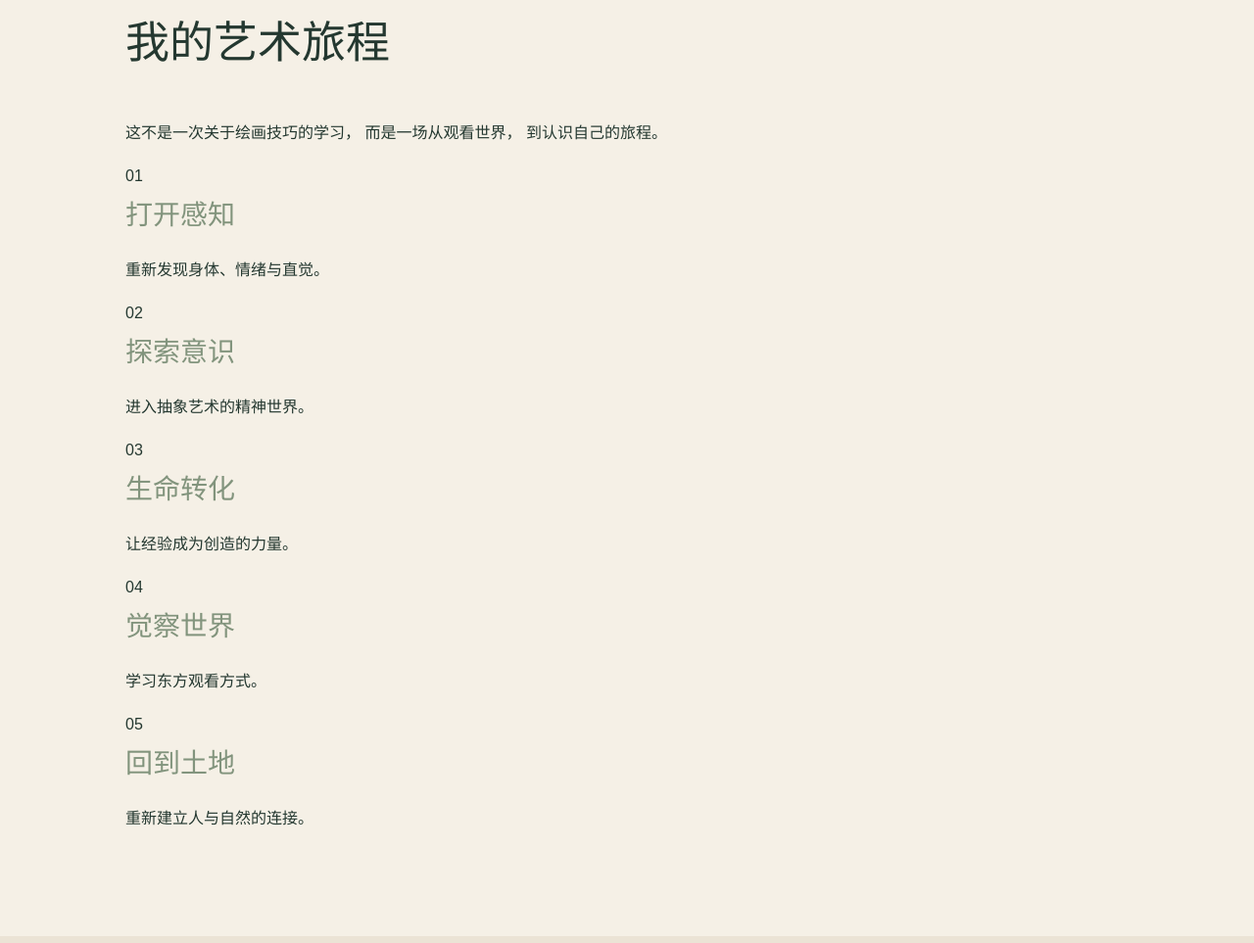
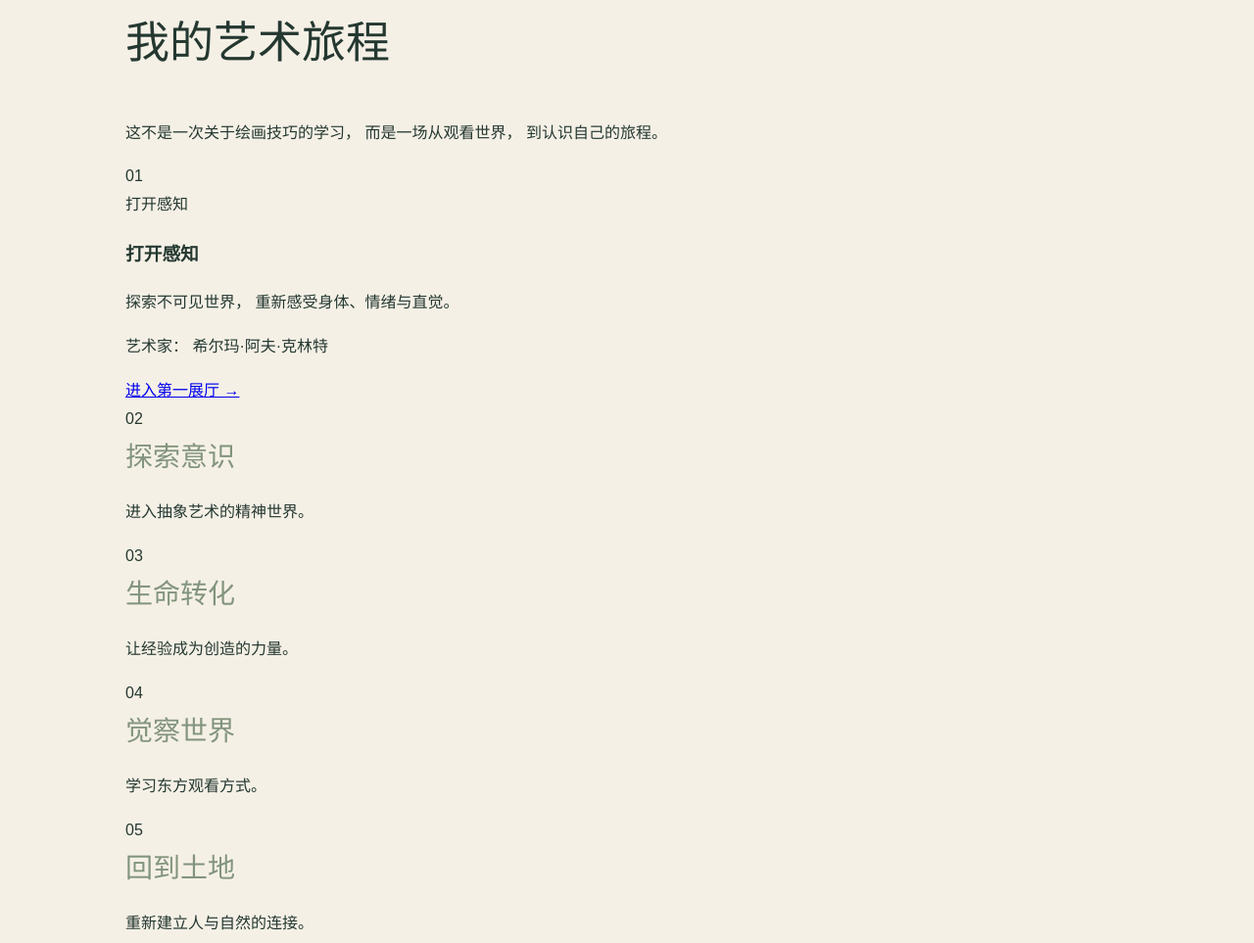
Before and after one commit to resembleth/kanjian-neizai-gallery, a plain HTML site: page index.html in a window 1280 px wide. Shown: the part 924-1887 px from the top of the page at 98% size. Drawn offline with Linux system fonts and the light colour scheme.

Commit message:
Update index.html

```diff
--- a/index.html
+++ b/index.html
@@ -117,20 +117,59 @@ href="students/xiaoyu.html">
 <div class="journey">
 
 
-<div>
+<div class="journey-item">
+
+
+<div class="journey-title">
 
 01
 
 <br>
 
-<span>打开感知</span>
-
-<p>
-重新发现身体、情绪与直觉。
-</p>
+打开感知
 
 </div>
 
+
+
+<div class="journey-content">
+
+
+<h3>
+
+打开感知
+
+</h3>
+
+
+<p>
+
+探索不可见世界，
+重新感受身体、情绪与直觉。
+
+</p>
+
+
+<p>
+
+艺术家：
+
+希尔玛·阿夫·克林特
+
+</p>
+
+
+<a href="#">
+
+进入第一展厅 →
+
+</a>
+
+
+</div>
+
+
+</div>
 
 
 <div>
```
